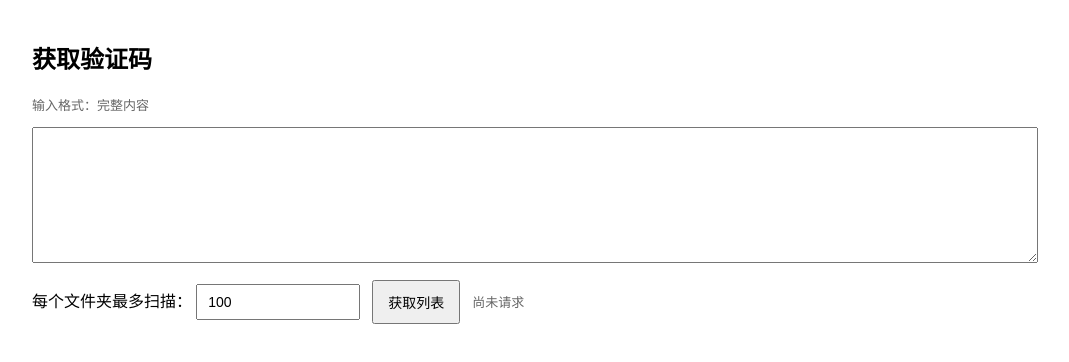
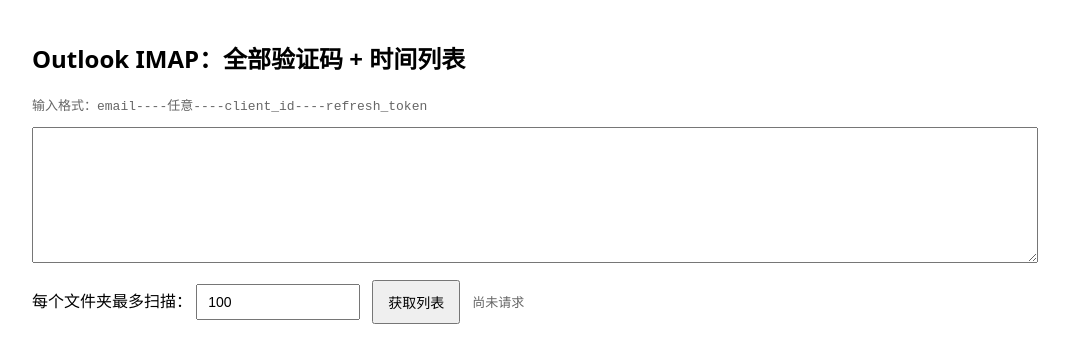
Before and after one commit to 245679aa/vercel-otp-imap, a website: page index.html in a window 1280 px wide. Shown: the whole page, without its empty margins (118-1187 px from the left). Drawn offline with Linux system fonts and the light colour scheme.

Commit message:
Update index.html

```diff
--- a/index.html
+++ b/index.html
@@ -19,9 +19,9 @@
   </style>
 </head>
 <body>
-  <h2>获取验证码</h2>
+  <h2>Outlook IMAP：全部验证码 + 时间列表</h2>
 
-  <p class="muted">输入格式：完整内容</code></p>
+  <p class="muted">输入格式：<code>email----任意----client_id----refresh_token</code></p>
   <textarea id="line" spellcheck="false"></textarea>
 
   <div class="row">
@@ -103,7 +103,7 @@
       `;
     }
 
-    $('btn')。addEventListener('click', async () => {
+    $('btn').addEventListener('click', async () => {
       setErr('');
       $('result').innerHTML = '';
 
```
